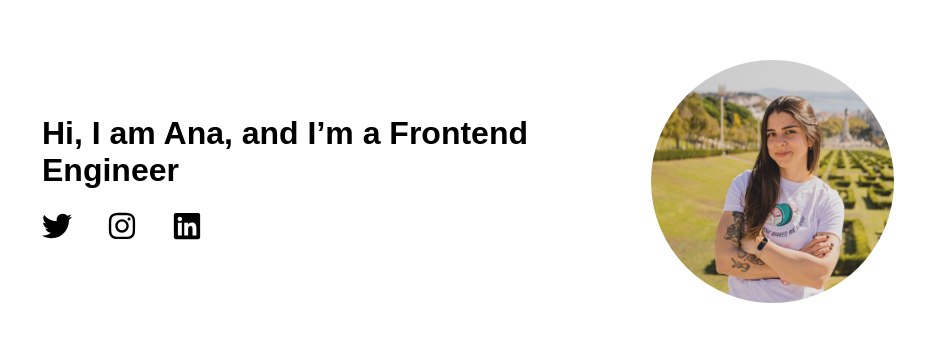
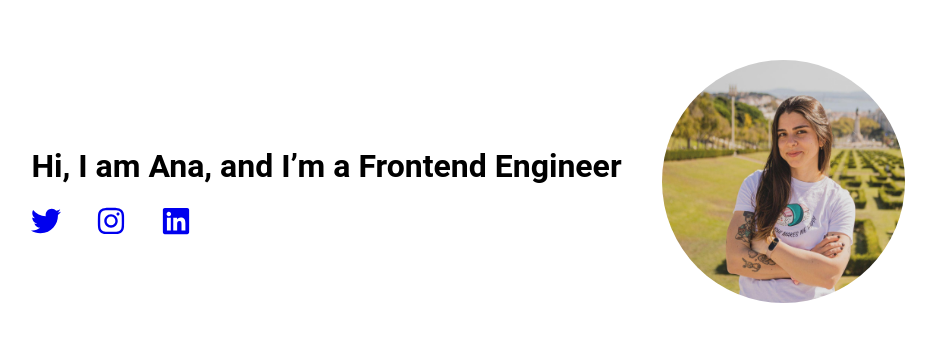
Before and after one commit to apvale/portfolio-next-gen, a Next.js app: page /components/Home in a window 1280 px wide. Shown: the part 225-566 px from the top of the page, without its empty margins (172-1108 px from the left). Built offline with nearby package versions, Linux system fonts and the light colour scheme.

Commit message:
Add media queries

```diff
--- a/pages/components/Home.jsx
+++ b/pages/components/Home.jsx
@@ -6,6 +6,14 @@ export default function Home() {
   return (
     <div className={styles.body}>
       <div className={styles.container}>
+        <div className={styles.avatar}>
+          <Image
+            alt="ana-avatar"
+            src="/ana-avatar.jpg"
+            width={243}
+            height={243}
+          />
+        </div>
         <div className={styles.description}>
           <div className={styles.presentation}>
             <h1>Hi, I am Ana, and I’m a Frontend Engineer</h1>
@@ -13,25 +21,22 @@ export default function Home() {
           <div className={styles.social}>
             <ul>
               <li>
-                <FaTwitter size={30} />
+                <a href="https://twitter.com/apvale">
+                  <FaTwitter size={30} />
+                </a>
               </li>
               <li>
-                <FaInstagram size={30} />
+                <a href="https://www.instagram.com/aninhalvale/">
+                  <FaInstagram size={30} />
+                </a>
               </li>
               <li>
-                <FaLinkedin size={30} />
+                <a href="https://www.linkedin.com/in/anapaulavale/">
+                  <FaLinkedin size={30} />
+                </a>
               </li>
             </ul>
           </div>
-        </div>
-        <div className={styles.avatar}>
-          <Image
-            alt="ana-avatar"
-            src="/ana-avatar.jpg"
-            width={243}
-            height={243}
-            quality={100}
-          />
         </div>
       </div>
     </div>
--- a/pages/index.js
+++ b/pages/index.js
@@ -1,5 +1,16 @@
 import Home from './components/Home'
+import Head from 'next/head'
 
 export default function App() {
-  return <Home />
+  return (
+    <>
+      <Head>
+        <title>Ana's site</title>
+        <meta name="viewport" content="initial-scale=1.0, width=device-width" />
+        <link rel="preconnect" href="https://fonts.gstatic.com" key="font" />
+        <link href="https://fonts.googleapis.com/css2?family=Roboto:wght@100&display=swap" rel="stylesheet" key="font-family" />
+      </Head>
+      <Home />
+    </>
+  )
 }
--- a/styles.module.css
+++ b/styles.module.css
@@ -1,22 +1,18 @@
-.body {
-  display: flex;
-  justify-content: center;
-  align-items: center;
-  height: 100vh;
-}
-
 .container {
   display: flex;
+  width: 100%;
+  height: 100vh;
   justify-content: center;
+  flex-direction: column;
   align-items: center;
-  width: 852px;
-  height: 311px;
-  font-family: Arial, Helvetica, sans-serif;
+  font-family: 'Roboto', sans-serif;
 }
 
 .description {
-  width: 586px;
-  height: 178px;
+  display: flex;
+  flex-direction: column;
+  align-items: center;
+  text-align: center;
 }
 
 .social ul {
@@ -30,10 +26,23 @@
   margin-right: 35px;
 }
 
-.avatar {
-  margin-left: 23px;
-}
-
 .avatar img {
   border-radius: 50%;
 }
+
+@media (min-width: 768px) {
+  .container {
+    flex-direction: row;
+  }
+
+  .avatar {
+    order: 2;
+    margin-left: 40px;
+  }
+
+  .description {
+    order: 1;
+    align-items: flex-start;
+    text-align: left;
+  }
+}
```
